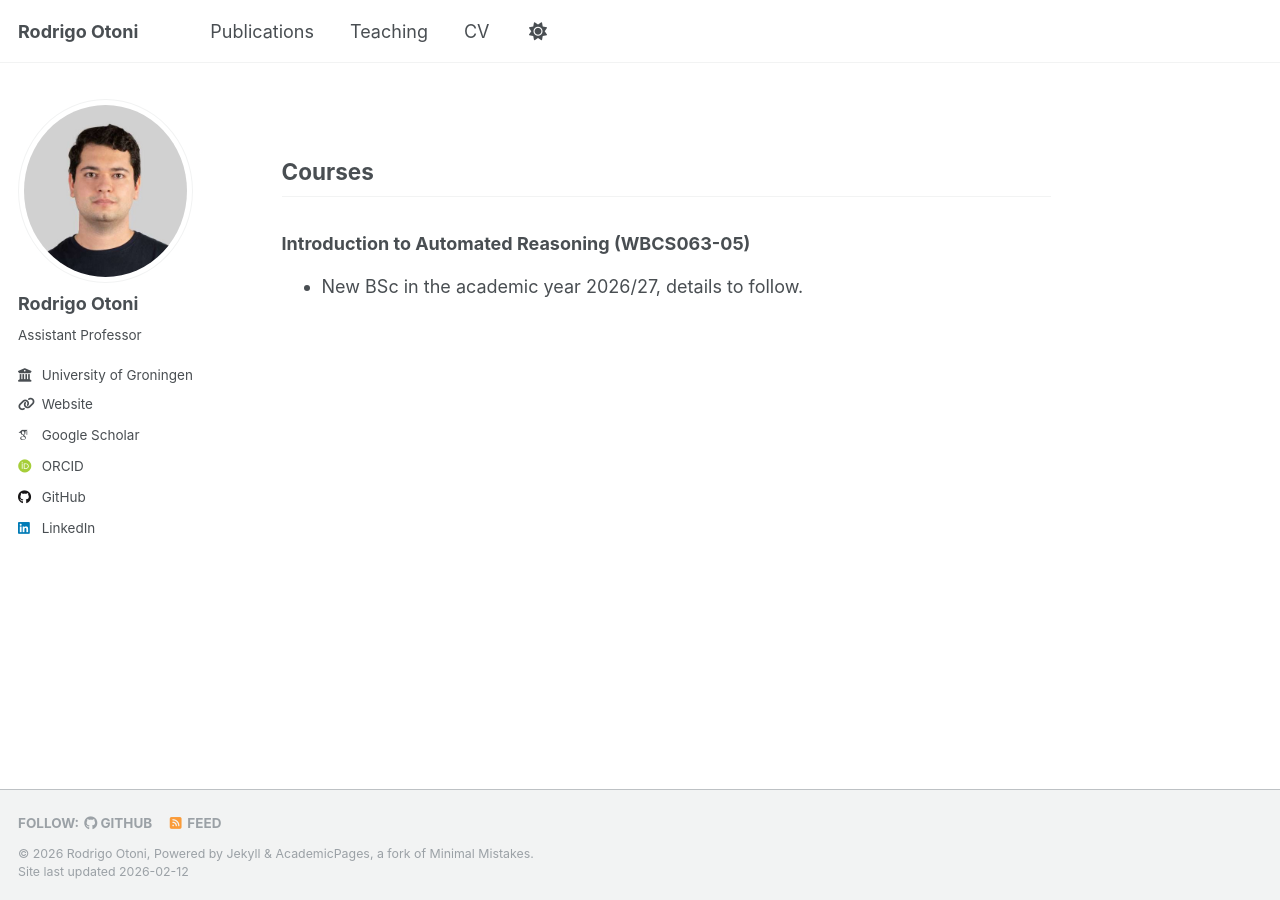
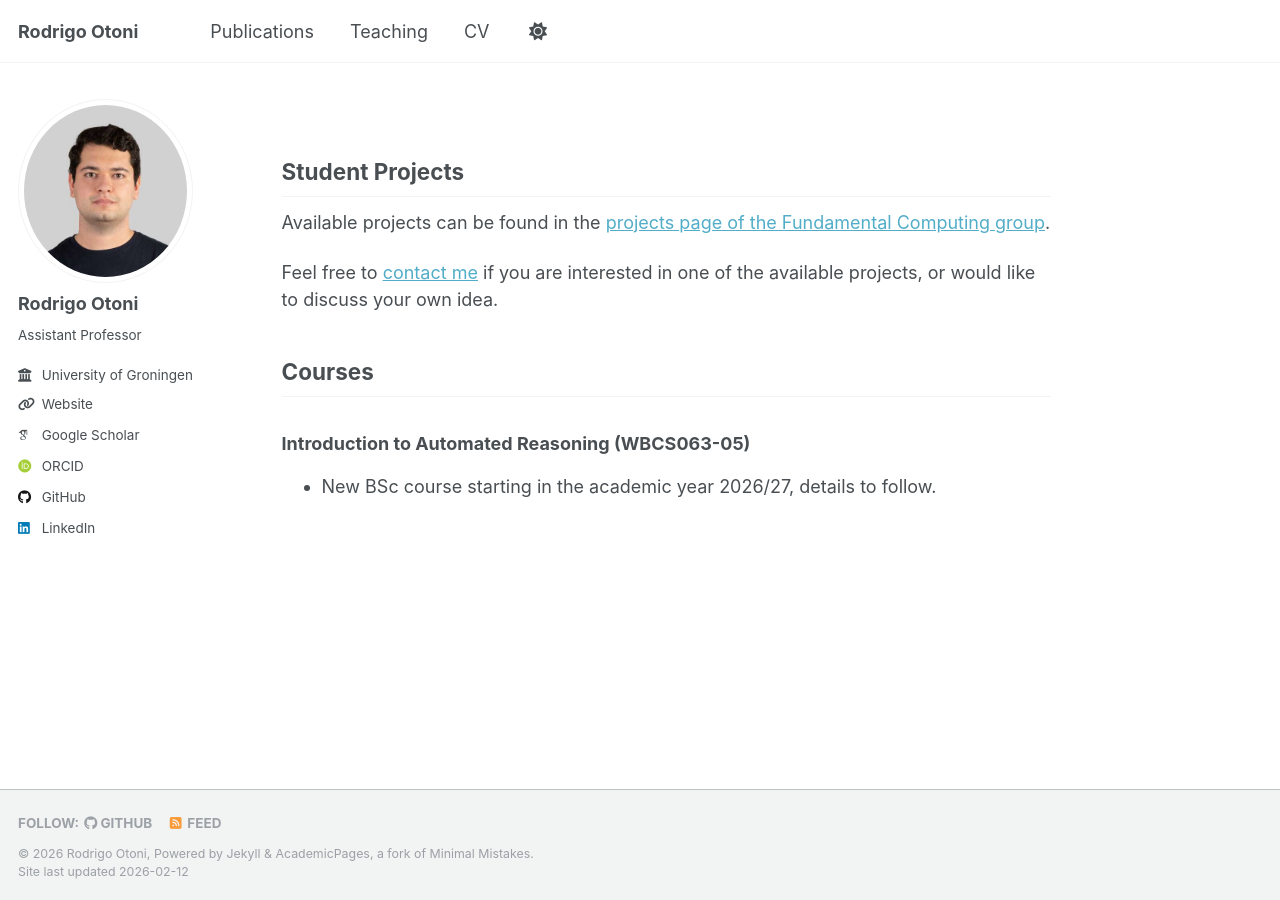
Before and after one commit to rodrigo7491/rodrigo7491.github.io, a Jekyll site: the page built from _pages/teaching.md, in a window 1280 px wide. Built offline with Jekyll 4.4.1, drawn with Linux system fonts in a browser that asks for light colours; some web fonts are replaced.

Commit message:
add student projects

```diff
--- a/_pages/teaching.md
+++ b/_pages/teaching.md
@@ -5,8 +5,17 @@ author_profile: true
 redirect_from:
 ---
 
+## Student Projects
+
+Available projects can be found in the [projects page of the Fundamental Computing group].
+
+Feel free to [contact me] if you are interested in one of the available projects, or would like to discuss your own idea.
+
 ## Courses
 
 ### Introduction to Automated Reasoning (WBCS063-05)
 
-- New BSc in the academic year 2026/27, details to follow.
+- New BSc course starting in the academic year 2026/27, details to follow.
+
+[contact me]: https://www.rug.nl/staff/r.b.otoni
+[projects page of the Fundamental Computing group]: https://fundamentalcomputing.github.io/student-projects
```
